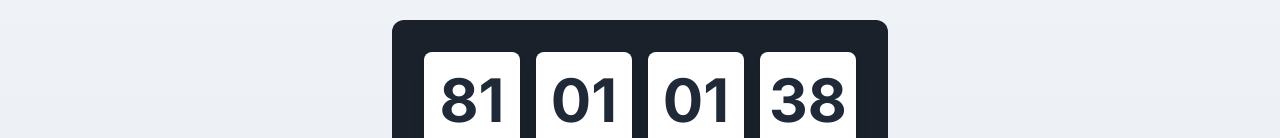
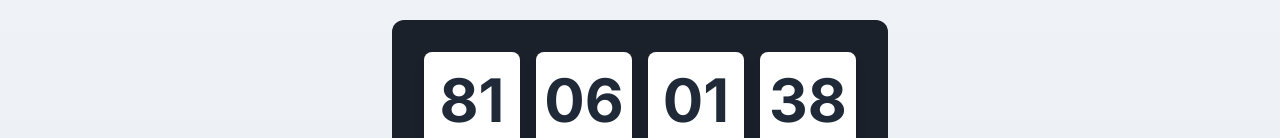
Before and after one commit to masonym/ada-website, a Next.js app: page /events/2025-defense-industry-forecast in a window 1280 px wide. Shown: the part 662-800 px from the top of the page. Built offline with nearby package versions, Linux system fonts and the light colour scheme.

Commit message:
Fixed UTC time

```diff
--- a/src/app/components/CountdownTimer.tsx
+++ b/src/app/components/CountdownTimer.tsx
@@ -16,7 +16,13 @@ const CountdownTimer = ({ targetDate }: TimerProps) => {
 
     useEffect(() => {
         const interval = setInterval(() => {
-            const distance = new Date(targetDate).getTime() - new Date().getTime();
+            // Parse the targetDate as UTC
+            const targetDateUTC = new Date(targetDate).getTime();
+            // Get the current time in UTC
+            const nowUTC = new Date().getTime(); // This gets the current time in milliseconds since the epoch, which is UTC
+
+            const distance = targetDateUTC - nowUTC;
+
             if (distance > 0) {
                 const days = Math.floor(distance / (1000 * 60 * 60 * 24));
                 const hours = Math.floor((distance % (1000 * 60 * 60 * 24)) / (1000 * 60 * 60));
@@ -28,6 +34,7 @@ const CountdownTimer = ({ targetDate }: TimerProps) => {
                 setTimeLeft({ days: 0, hours: 0, minutes: 0, seconds: 0 });
             }
         }, 1000);
+
         return () => clearInterval(interval);
     }, [targetDate]);
 
--- a/src/constants/events.ts
+++ b/src/constants/events.ts
@@ -3,7 +3,7 @@ export const EVENTS = [
     id: 1,
     title: "2025 Defense Industry Forecast",
     date: "November 14th, 2024",
-    timeStart: "2024-11-14T09:00:00",
+    timeStart: "2024-11-14T14:00:00Z",
     description: "The 2025 Defense Industry Forecast Will provide actionable business intelligence on upcoming acquisition opportunities — covering Defense Dept. and Combat Command mission priorities — Army, Navy, Air Force, Marine Corps, Space Force and Coast Guard — focused on all major sectors from advanced IT, AI and Cyber, all-domain command & control, and weapons system development & sustainment, to logistics & transport, facility management, Military base building design & construction, energy resiliency and environmental remediation, to new Government-Private Sector collaborations in critical infrastructure security, U.S. manufacturing base revitalization, ship building and shipyard modernization, Space defense and other major initiatives.",
     eventText: `
       <p>
```
